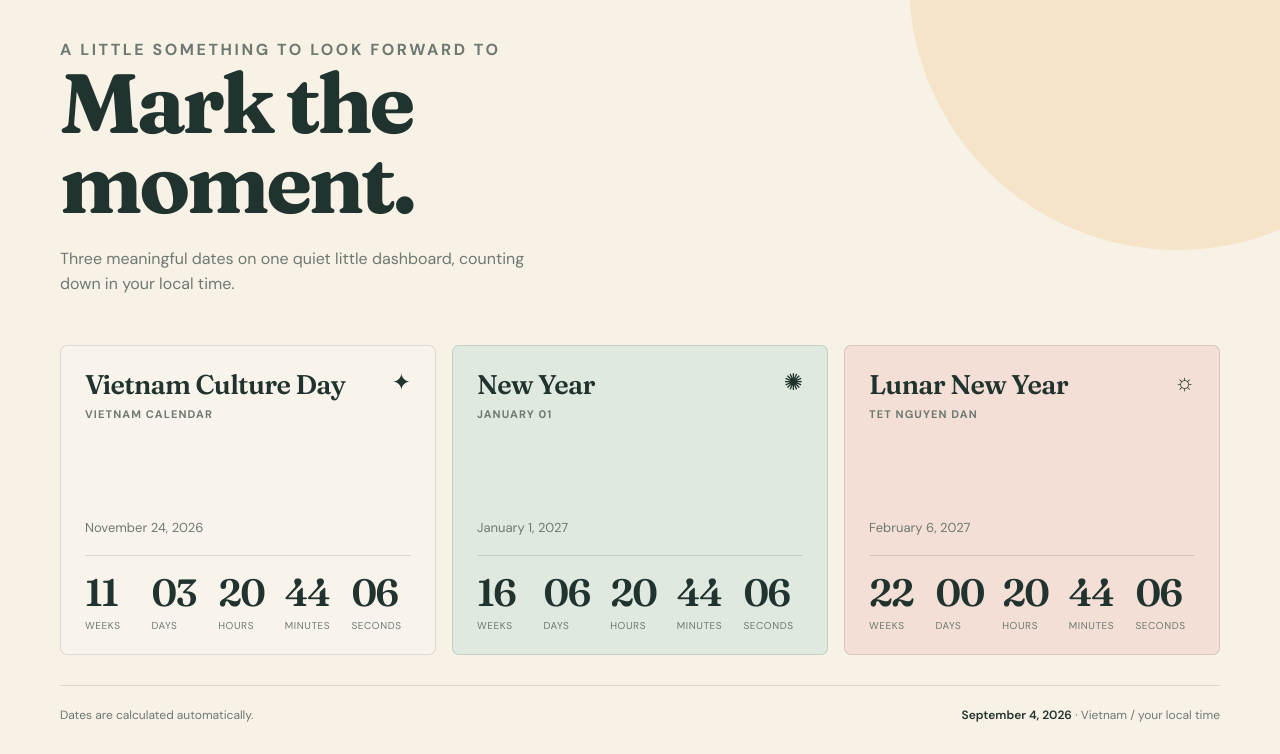
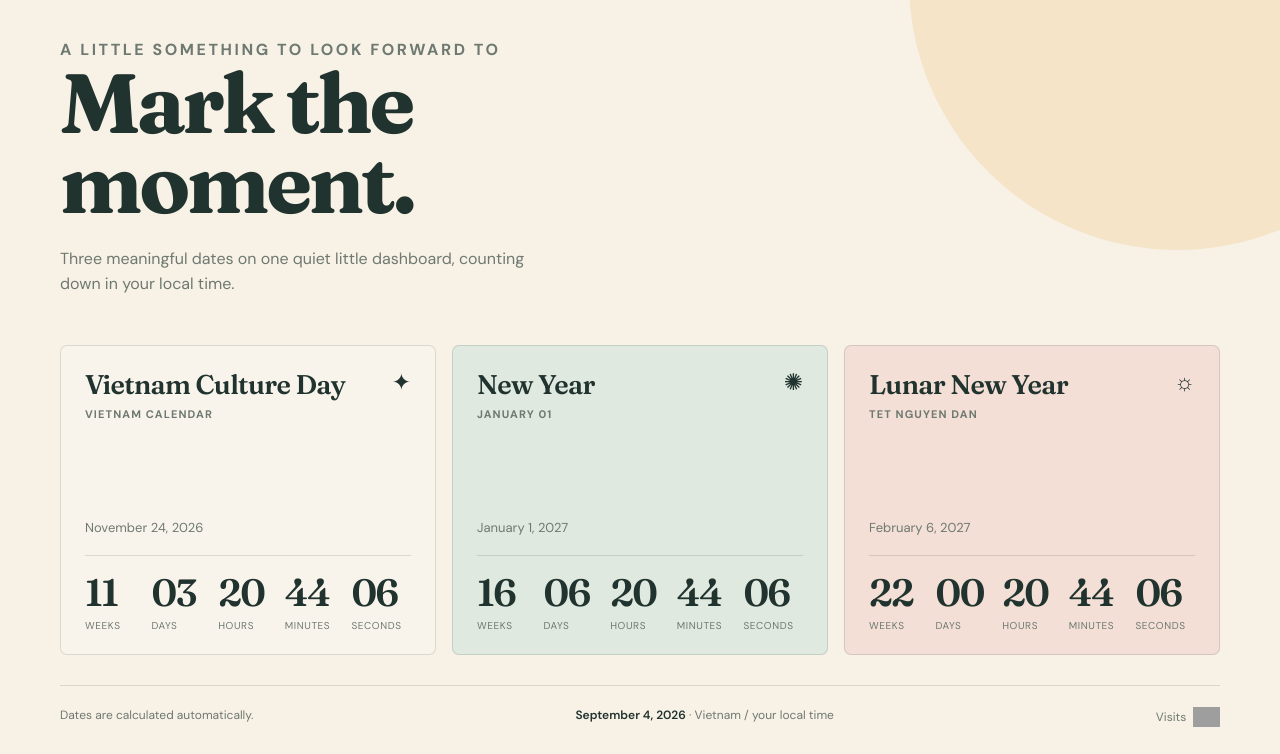
Before and after one commit to nguyentrucdn/countdown, a plain HTML site: page index.html in a window 1280 px wide. Shown: the part 83-837 px from the top of the page. Drawn offline with Linux system fonts and the light colour scheme; grey boxes are pictures that could not be loaded.

Commit message:
Add page visit counter

```diff
--- a/index.html
+++ b/index.html
@@ -72,6 +72,8 @@
     .unit { color: var(--muted); font-size: 10px; margin-top: 7px; text-transform: uppercase; letter-spacing: .06em; }
     footer { display: flex; justify-content: space-between; gap: 24px; border-top: 1px solid var(--line); padding: 21px 0 27px; color: var(--muted); font-size: 12px; }
     footer strong { color: var(--ink); font-weight: 600; }
+    .visits { display: inline-flex; align-items: center; gap: 7px; white-space: nowrap; }
+    .visits img { height: 20px; width: auto; }
     @keyframes rise { from { opacity: 0; transform: translateY(18px); } to { opacity: 1; transform: translateY(0); } }
     @media (max-width: 760px) {
       .shell { width: min(100% - 32px, 560px); }
@@ -119,7 +121,7 @@
         </article>
       </section>
 
-      <footer><span>Dates are calculated automatically.</span><span><strong id="current-date"></strong> · Vietnam / your local time</span></footer>
+      <footer><span>Dates are calculated automatically.</span><span><strong id="current-date"></strong> · Vietnam / your local time</span><span class="visits"><span>Visits</span><img src="https://visitor-badge.laobi.icu/badge?page_id=countdown-vietnam-holidays&amp;left_text=visits&amp;left_color=21332f&amp;right_color=db684f" alt="Page visit count"></span></footer>
     </div>
   </main>
   <script>
```
